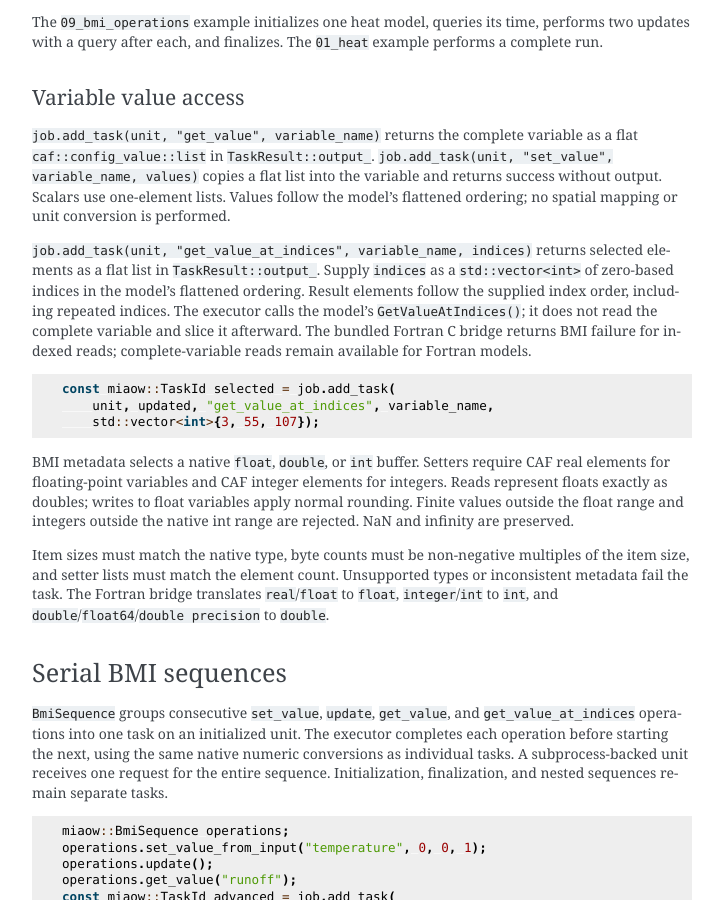
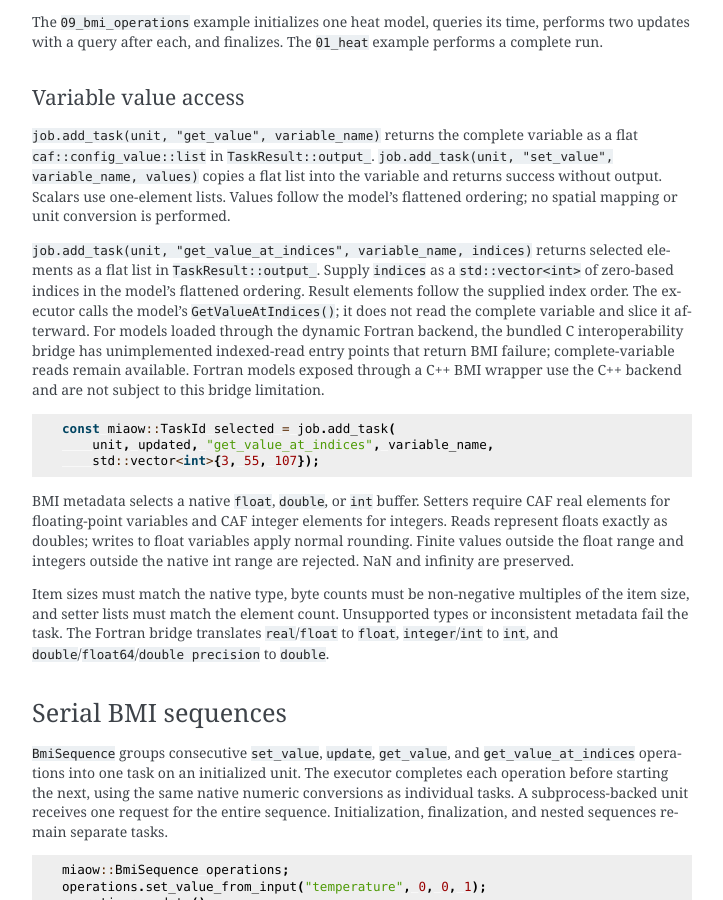
Before and after one commit to uofs-simlab/miaow-framework, a Sphinx documentation site: the page built from docs/bmi.rst, in a window 1280 px wide and 900 px high, scrolled down 2148 px. Shown: the whole window, without its empty margins (388-1111 px from the left). Built offline with Sphinx 7.4.7, drawn with Linux system fonts in a browser that asks for light colours; the version number could not be read and is left out.

Commit message:
update doc

```diff
--- a/docs/bmi.rst
+++ b/docs/bmi.rst
@@ -102,7 +102,7 @@ Variable value access
 
 ``job.add_task(unit, "get_value", variable_name)`` returns the complete variable as a flat ``caf::config_value::list`` in ``TaskResult::output_``. ``job.add_task(unit, "set_value", variable_name, values)`` copies a flat list into the variable and returns success without output. Scalars use one-element lists. Values follow the model's flattened ordering; no spatial mapping or unit conversion is performed.
 
-``job.add_task(unit, "get_value_at_indices", variable_name, indices)`` returns selected elements as a flat list in ``TaskResult::output_``. Supply ``indices`` as a ``std::vector<int>`` of zero-based indices in the model's flattened ordering. Result elements follow the supplied index order, including repeated indices. The executor calls the model's ``GetValueAtIndices()``; it does not read the complete variable and slice it afterward. The bundled Fortran C bridge returns BMI failure for indexed reads; complete-variable reads remain available for Fortran models.
+``job.add_task(unit, "get_value_at_indices", variable_name, indices)`` returns selected elements as a flat list in ``TaskResult::output_``. Supply ``indices`` as a ``std::vector<int>`` of zero-based indices in the model's flattened ordering. Result elements follow the supplied index order. The executor calls the model's ``GetValueAtIndices()``; it does not read the complete variable and slice it afterward. For models loaded through the dynamic Fortran backend, the bundled C interoperability bridge has unimplemented indexed-read entry points that return BMI failure; complete-variable reads remain available. Fortran models exposed through a C++ BMI wrapper use the C++ backend and are not subject to this bridge limitation.
 
 .. code-block:: cpp
 
```
